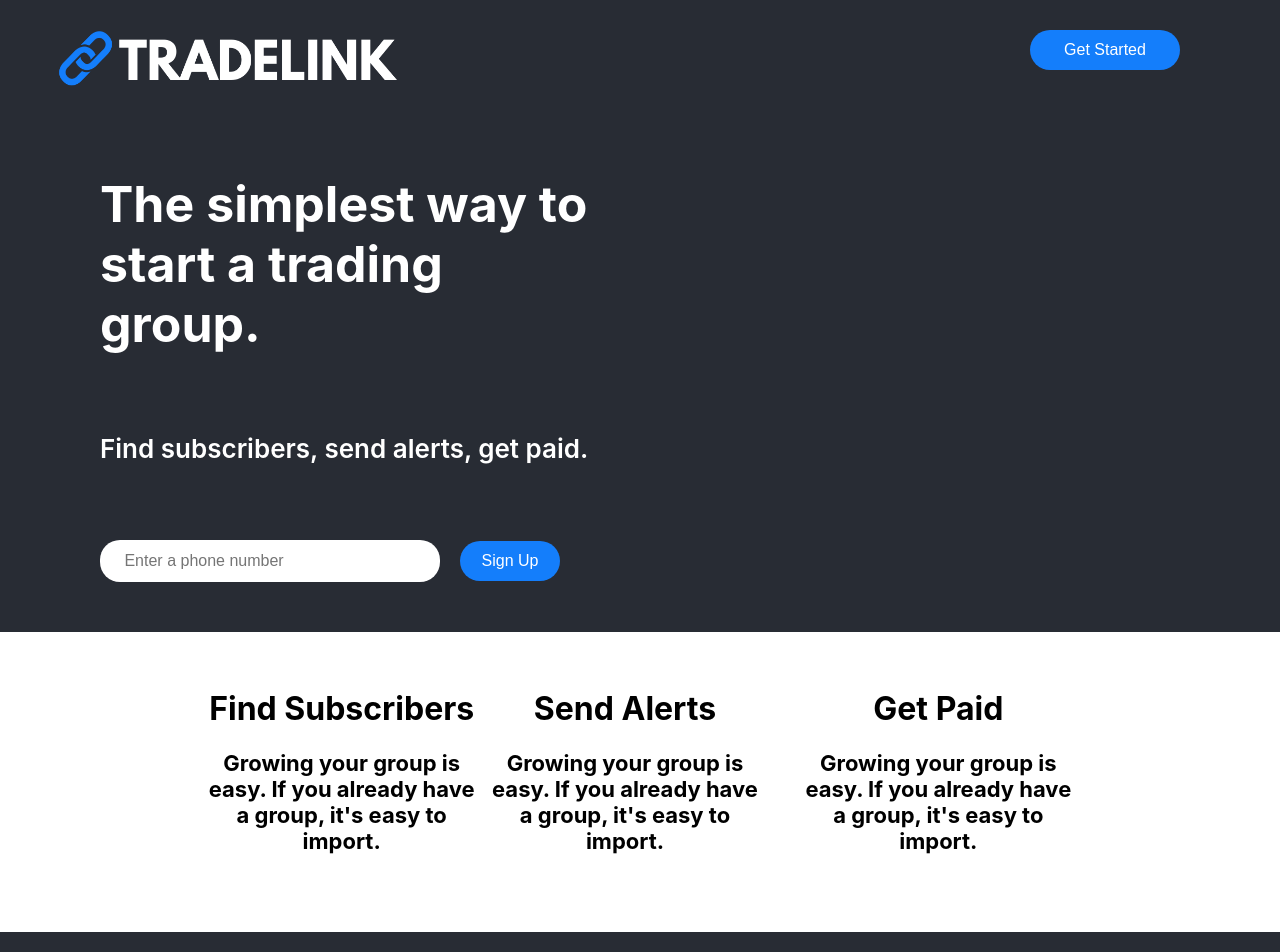
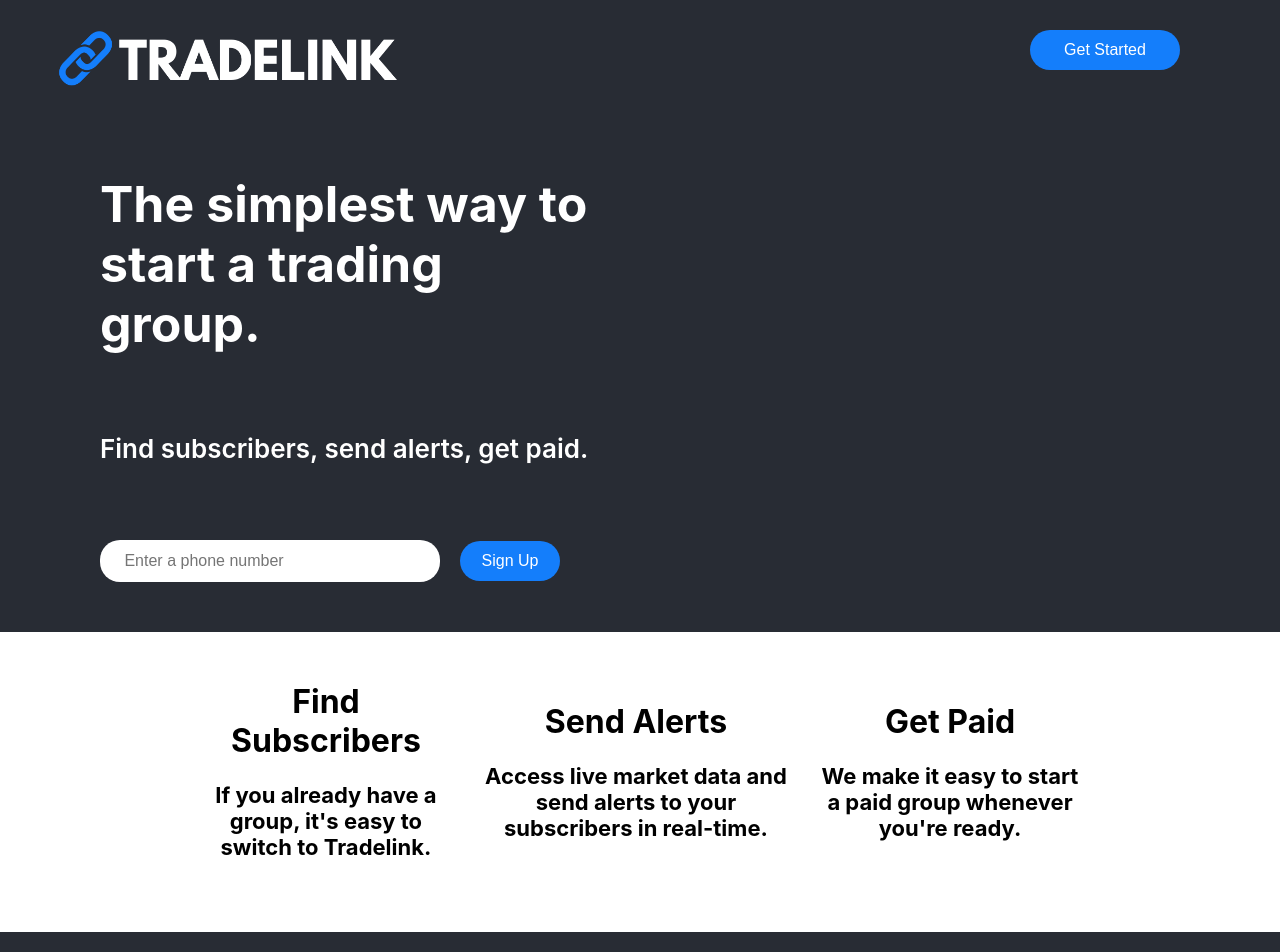
Before and after one commit to therobertc/tradelink-web, a React (Create React App) app: page / in a window 1280 px wide. Shown: the top 952 px of the page. Built offline with nearby package versions, Linux system fonts and the light colour scheme.

Commit message:
added new text

```diff
--- a/src/App.js
+++ b/src/App.js
@@ -105,21 +105,21 @@ function App() {
         <h1 style={{ textAlign: 'center' }}>
           Find Subscribers
             <p style={{ fontSize: 22 }}>
-            Growing your group is easy. If you already have a group, it's easy to import.
+            If you already have a group, it's easy to switch to Tradelink.
           </p>
         </h1>
 
-        <h1 style={{ textAlign: 'center', paddinfLeft: 30, paddingRight: 30 }}>
+        <h1 style={{ textAlign: 'center', paddingLeft: 30, paddingRight: 30 }}>
           Send Alerts
             <p style={{ fontSize: 22 }}>
-            Growing your group is easy. If you already have a group, it's easy to import.
+            Access live market data and send alerts to your subscribers in real-time.
           </p>
         </h1>
 
         <h1 style={{ textAlign: 'center' }}>
           Get Paid
           <p style={{ fontSize: 22 }}>
-            Growing your group is easy. If you already have a group, it's easy to import.
+            We make it easy to start a paid group whenever you're ready.
           </p>
         </h1>
 
```
